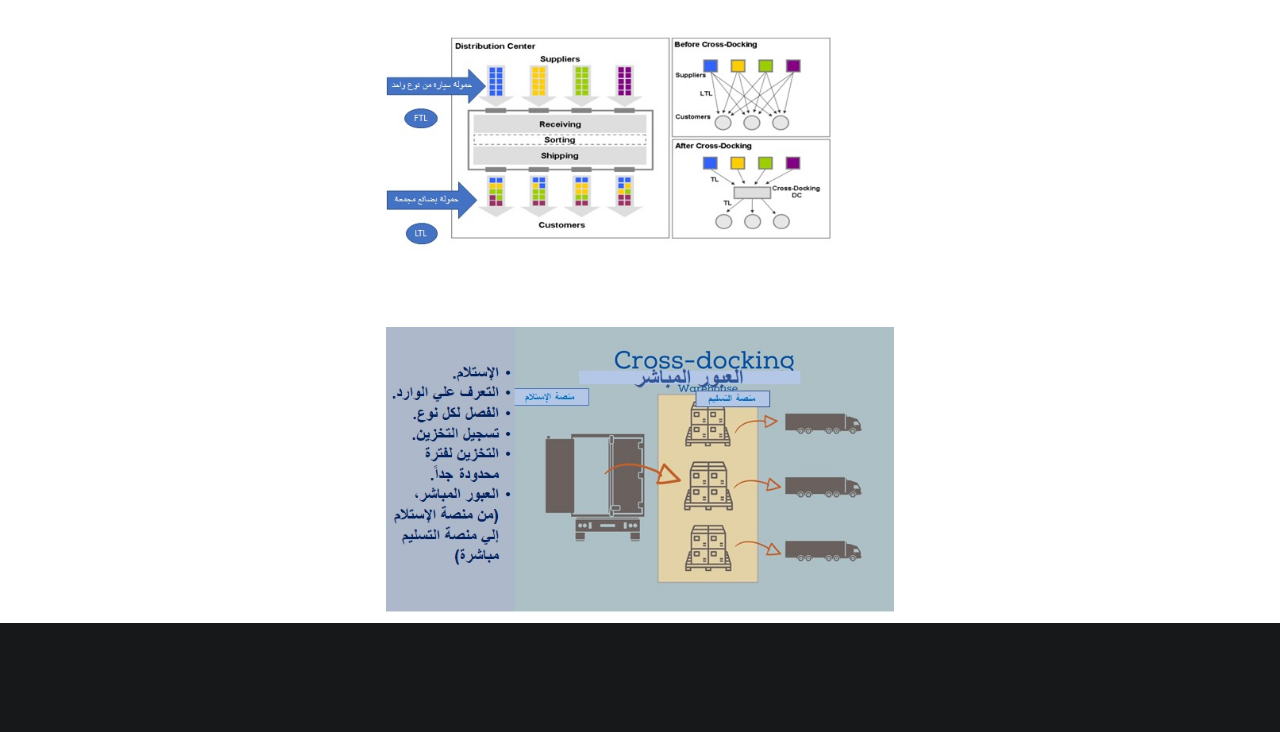
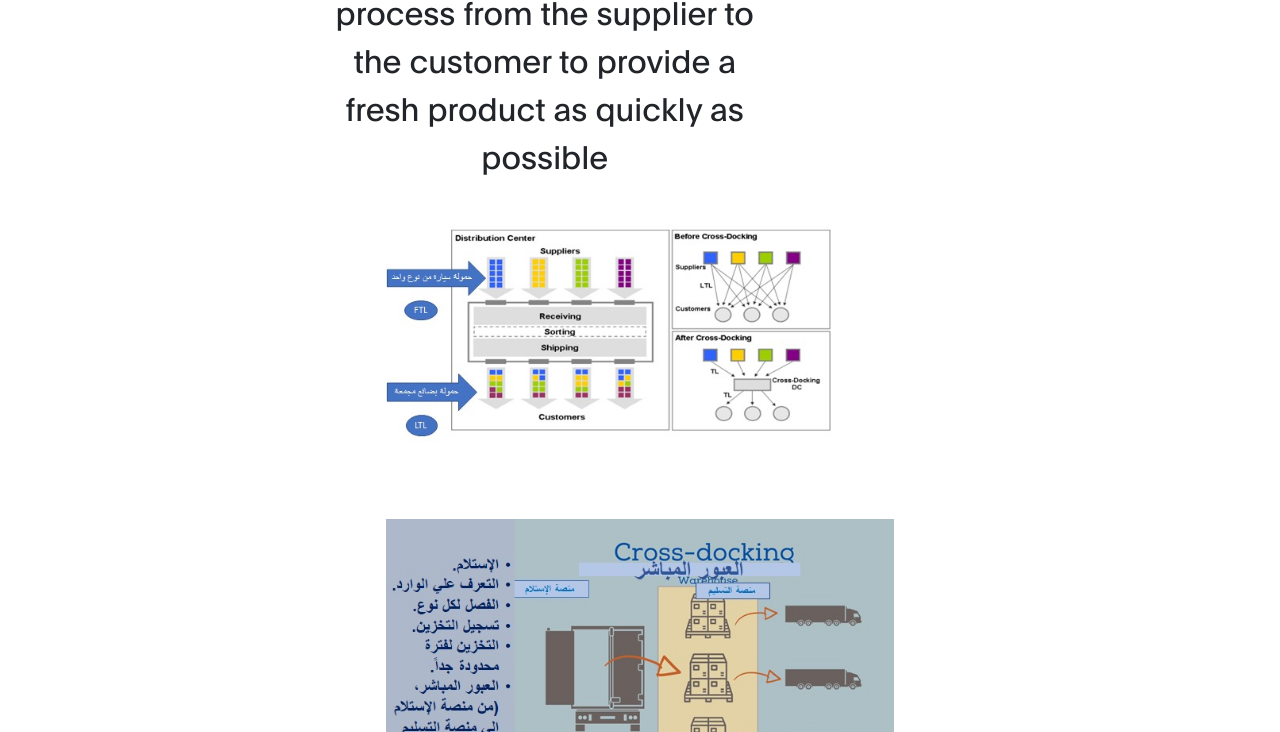
Before and after one commit to Kraken-ar/BIS, a plain HTML site: page howitsdone.html in a window 1280 px wide. Shown: the part 295-1027 px from the top of the page. Drawn offline with Linux system fonts and the light colour scheme.

Commit message:
Update howitsdone.html

```diff
--- a/howitsdone.html
+++ b/howitsdone.html
@@ -88,7 +88,7 @@ https://templatemo.com/tm-538-digital-trend
 
                          <div class="about-info text-center">
 
-                              <h2 class="mb-4" data-aos="fade-up">How Its <strong>Done</strong></h2>
+                              <h2 class="mb-4" data-aos="fade-up"<strong>How to complete the supply process from the supplier to the customer to provide a fresh product as quickly as possible</strong></h2>
 
                                    <img style="max-width: 80%; margin:10px auto;" src="./images/how.jpg" alt="">
                                    <img src="./images/how2.jpg" style="max-width: 80%;margin:10px auto;" alt="">
```
